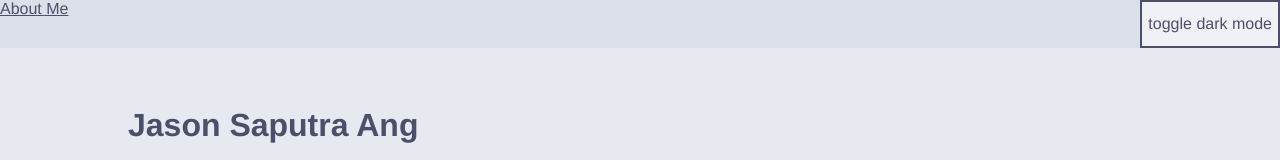
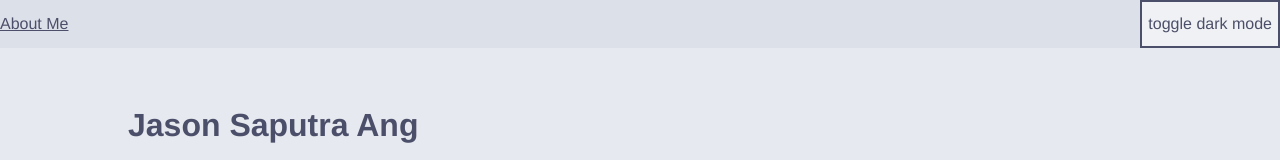
Before and after one commit to IWantMyLemons/IWantMyLemons.github.io, an Astro site: page / in a window 1280 px wide. Shown: the top 160 px of the page. Built offline with nearby package versions, Linux system fonts and the light colour scheme; Astro itself is replaced by a stand-in of ours.

Commit message:
fixed topbar alignment

```diff
--- a/src/components/TopBar.astro
+++ b/src/components/TopBar.astro
@@ -16,7 +16,7 @@
     background-color: var(--crust);
   }
 
-  .nav {
+  .topbar nav {
     display: flex;
     flex-direction: row;
     align-items: center;
```
